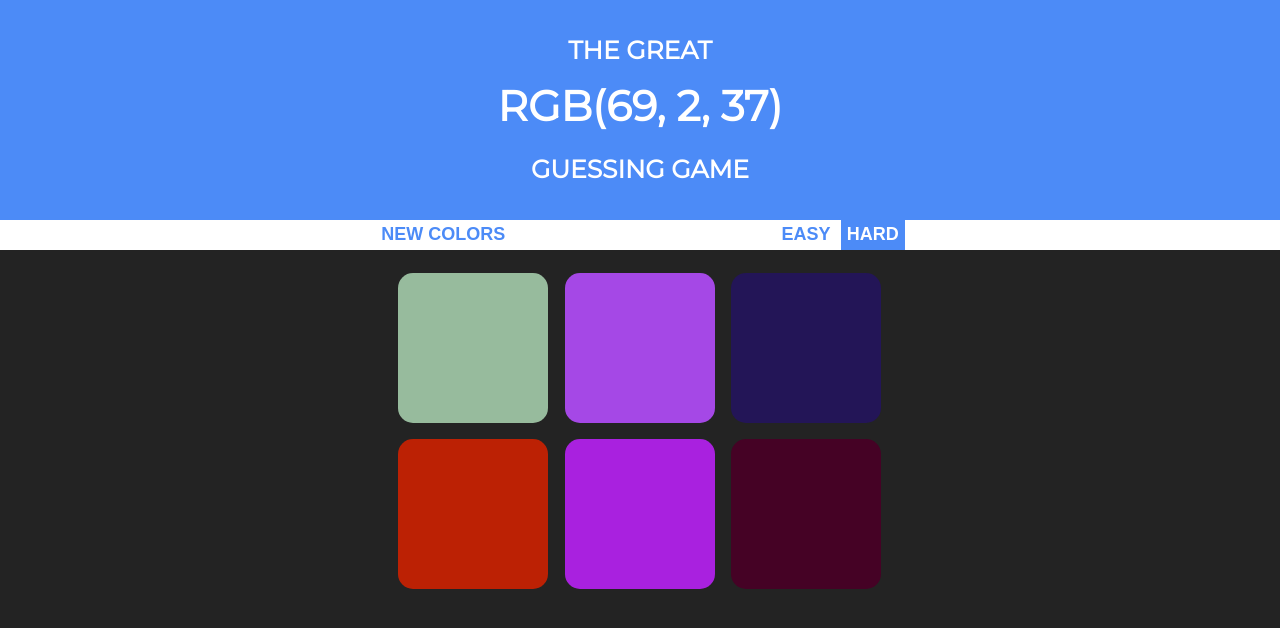
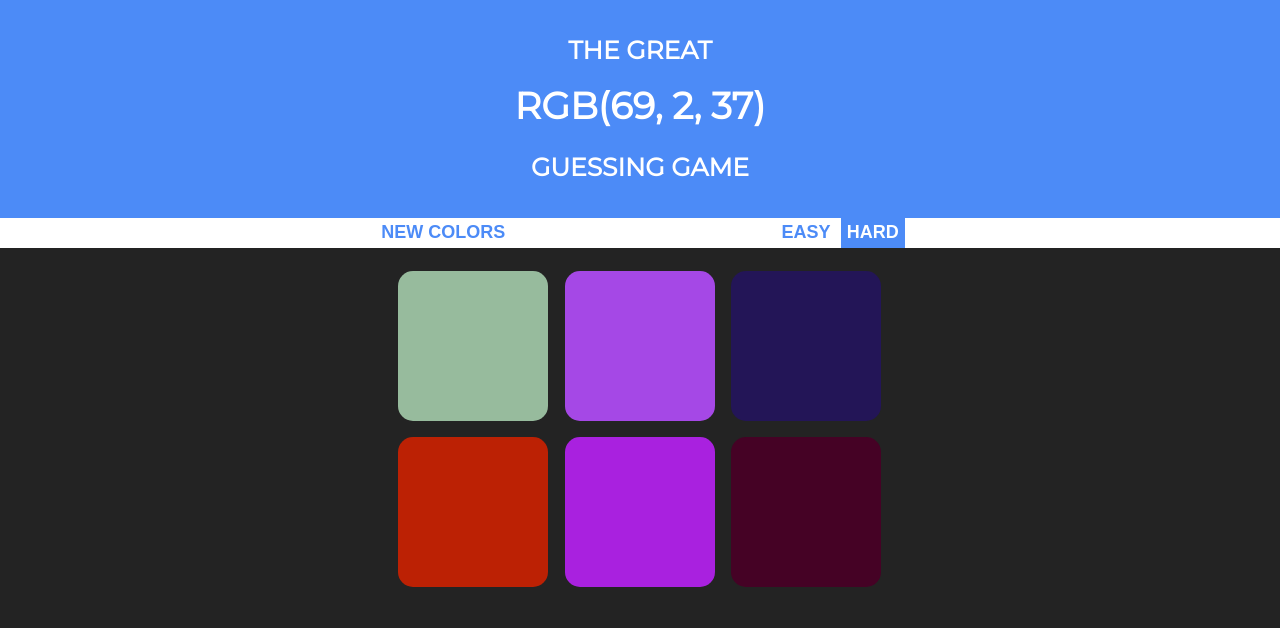
Before and after one commit to lmtNoLimit/colors-game, a plain HTML site: page index.html in a window 1280 px wide. Drawn offline with Linux system fonts and the light colour scheme.

Commit message:
New Patch

```diff
--- a/css/style.css
+++ b/css/style.css
@@ -69,7 +69,7 @@ body {
 }
 /* class use for js */
 .pickedColor {
-    font-size: 42px;
+    font-size: 37px;
 }
 .shake {
 	animation-name: shake;
```
